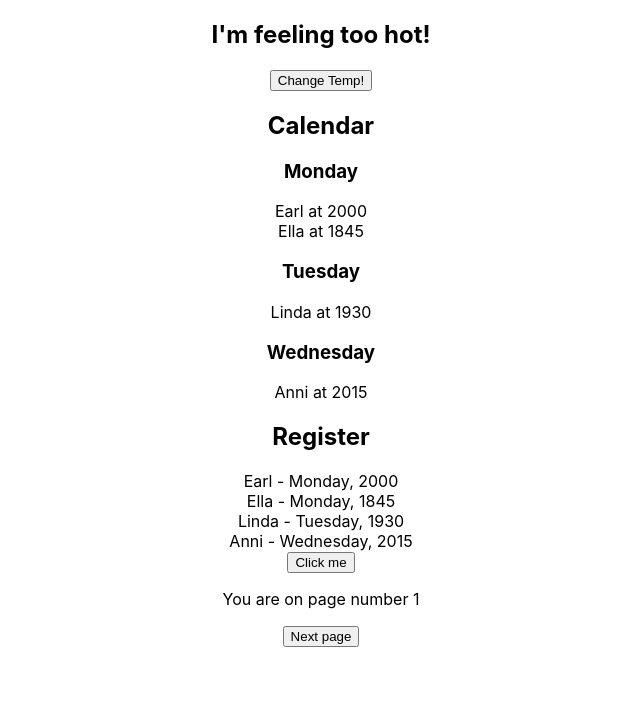
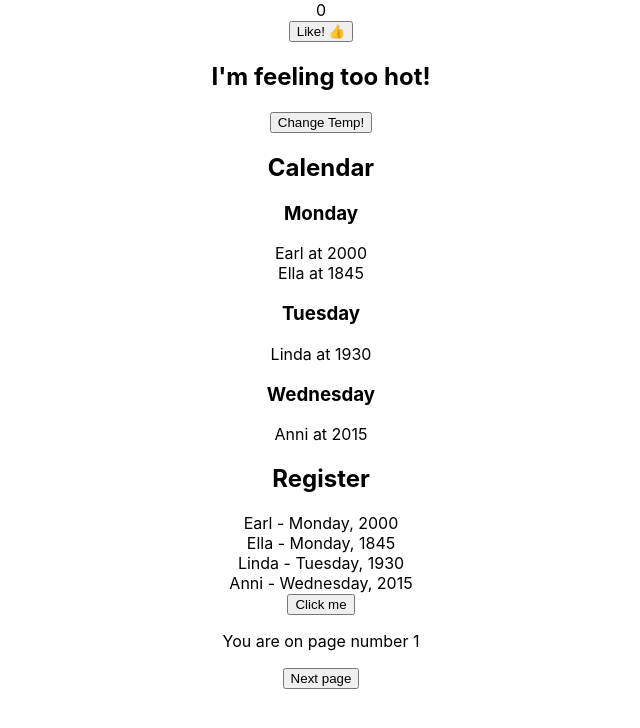
Before and after one commit to Saber-Elsayed/Elevation-Bootcamp-Exercises1, a React (Create React App) app in the folder Week-9/reactstate/: page / in a window 1280 px wide. Shown: the top 728 px of the page, without its empty margins (319-959 px from the left). Built offline with nearby package versions, Linux system fonts and the light colour scheme.

Commit message:
spot check 5

```diff
--- a/Week-9/reactstate/src/App.js
+++ b/Week-9/reactstate/src/App.js
@@ -4,6 +4,8 @@ import UseState from "./components/usestate";
 // import Company from "./components/Company";
 import Apps from "./components/state as state";
 import Application from "./components/spot check4";
+import LikesApp from "./components/like";
+
 function App() {
   // let companiesData = [
   //   { name: "Tesla", revenue: 140 },
@@ -20,6 +22,7 @@ function App() {
           <Company name={company.name} revenue={company.revenue}></Company>
         ))}
       </div> */}
+      <LikesApp />
       <Application />
       <Apps />
       <SpotCheck1 />
--- /dev/null
+++ b/Week-9/reactstate/src/components/like.js
@@ -0,0 +1,15 @@
+import React, { useState } from "react";
+function LikesApp() {
+  const [likes, setLikes] = useState(0);
+  const increaseLike = () => {
+    setLikes(likes + 1);
+  };
+  return (
+    <div className="App">
+      <div>{likes}</div>
+      <button onClick={increaseLike}>Like! 👍</button>
+    </div>
+  );
+}
+
+export default LikesApp;
```
